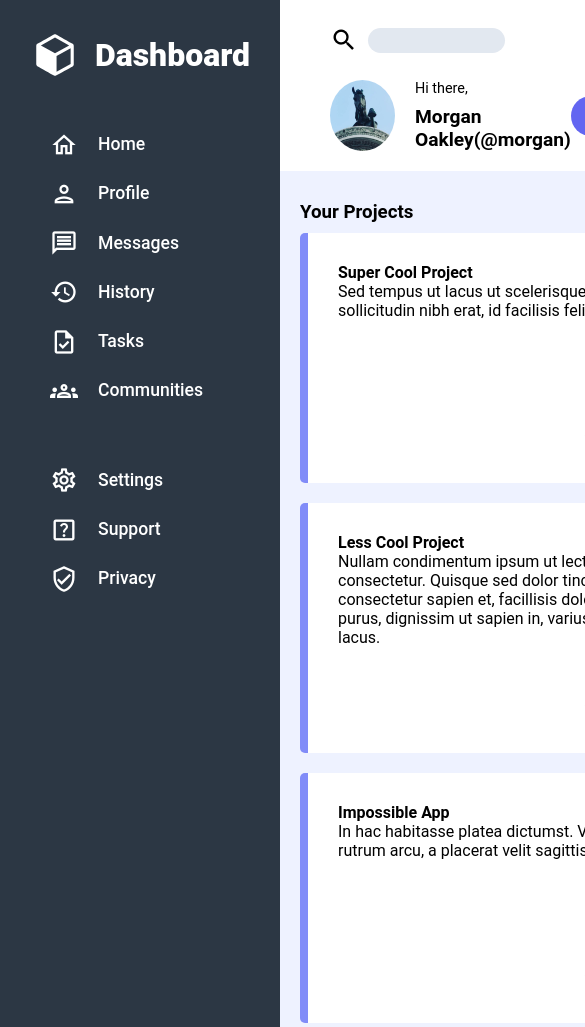
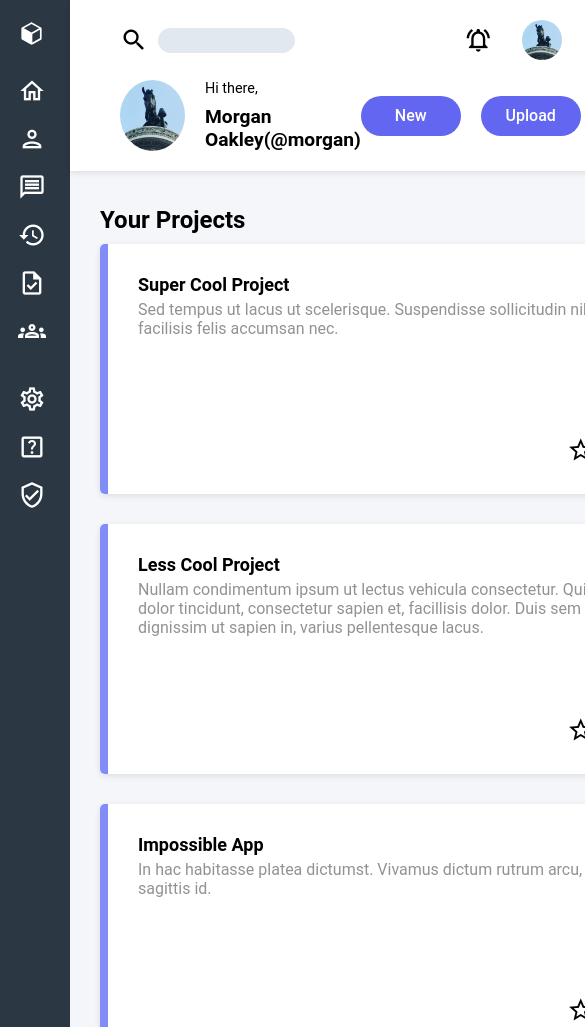
Before and after one commit to ipeng5/admin-dashboard, a plain HTML site: page index.html in a window 390 px wide. Shown: the top 1027 px of the page, 585 px wide, since content can reach past the window. Drawn offline with Linux system fonts and the light colour scheme.

Commit message:
Finish desktop design

```diff
--- a/index.html
+++ b/index.html
@@ -18,7 +18,7 @@
                 <input type="text" name="search" id="search">
             </div>
             <div class="top-user">
-                <span class="material-icons-outlined"> notifications_active </span>
+                <span class="material-icons-outlined bell"> notifications_active </span>
                 <img src="img/profile/MG341.jpeg">
                 <p class="username">Morgan Oakley</p>
             </div>
@@ -51,39 +51,44 @@
         <div class="nav">
             <ul>
                 <li class="nav-item">
-                    <a href="#" class="nav-link"><span class="material-icons-outlined">home</span> Home</a>
+                    <a href="#" class="side-link"><span class="material-icons-outlined">home</span> <span
+                            class="link-text">Home</span></a>
                 </li>
                 <li class="nav-item">
-                    <a href="#" class="nav-link"><span class="material-icons-outlined"> person </span>
-                        Profile</a>
+                    <a href="#" class="side-link"><span class="material-icons-outlined"> person </span>
+                        <span class="link-text">Profile</span></a>
                 </li>
                 <li class="nav-item">
-                    <a href="#" class="nav-link"><span class="material-icons-outlined"> message </span> Messages</a>
+                    <a href="#" class="side-link"><span class="material-icons-outlined"> message </span> <span
+                            class="link-text">Messages</span></a>
                 </li>
                 <li class="nav-item">
-                    <a href="#" class="nav-link"><span class="material-icons-outlined"> history </span> History</a>
+                    <a href="#" class="side-link"><span class="material-icons-outlined"> history </span> <span
+                            class="link-text">History</span></a>
                 </li>
                 <li class="nav-item">
-                    <a href="#" class="nav-link"><span class="material-icons-outlined"> task </span> Tasks</a>
+                    <a href="#" class="side-link"><span class="material-icons-outlined"> task </span> <span
+                            class="link-text">Tasks</span></a>
                 </li>
                 <li class="nav-item">
-                    <a href="#" class="nav-link"><span class="material-icons-outlined"> groups </span>
-                        Communities</a>
+                    <a href="#" class="side-link"><span class="material-icons-outlined"> groups </span>
+                        <span class="link-text">Communities</span></a>
                 </li>
             </ul>
         </div>
         <div class="settings">
             <ul>
                 <li class="settings-item">
-                    <a href="#" class="nav-link"><span class="material-icons-outlined"> settings </span> Settings</a>
+                    <a href="#" class="side-link"><span class="material-icons-outlined"> settings </span> <span
+                            class="link-text">Settings</span></a>
                 </li>
                 <li class="settings-item">
-                    <a href="#" class="nav-link"><span class="material-icons-outlined"> help_center </span>
-                        Support</a>
+                    <a href="#" class="side-link"><span class="material-icons-outlined"> help_center </span>
+                        <span class="link-text">Support</span></a>
                 </li>
                 <li class="settings-item">
-                    <a href="#" class="nav-link"><span class="material-icons-outlined"> verified_user </span>
-                        Privacy</a>
+                    <a href="#" class="side-link"><span class="material-icons-outlined"> verified_user </span>
+                        <span class="link-text">Privacy</span></a>
                 </li>
             </ul>
         </div>
@@ -171,9 +176,6 @@
                         <span class="material-icons-outlined"> share </span>
                     </div>
                 </div>
-
-
-
             </div>
         </div>
         <div class="right">
@@ -202,28 +204,28 @@
                         <img src="img/profile/Screen Shot 2022-09-03 at 00.37.38.png">
                         <div class="trending-text">
                             <p class="trending-name">@tegan</p>
-                            <p>World Peace Builder</p>
+                            <p class="trending-project">World Peace Builder</p>
                         </div>
                     </div>
                     <div class="trending-user">
                         <img src="img/profile/MG341.jpeg">
                         <div class="trending-text">
                             <p class="trending-name">@morgan</p>
-                            <p>Super Cool Project</p>
+                            <p class="trending-project">Super Cool Project</p>
                         </div>
                     </div>
                     <div class="trending-user">
                         <img src="img/profile/Screen Shot 2022-09-03 at 01.03.18.png">
                         <div class="trending-text">
                             <p class="trending-name">@kendall</p>
-                            <p>Life Changing App</p>
+                            <p class="trending-project">Life Changing App</p>
                         </div>
                     </div>
                     <div class="trending-user">
                         <img src="img/profile/Screen Shot 2022-09-03 at 00.37.30.png">
                         <div class="trending-text">
                             <p class="trending-name">@alex</p>
-                            <p>No Traffic Maker</p>
+                            <p class="trending-project">No Traffic Maker</p>
                         </div>
                     </div>
                 </div>
--- a/style.css
+++ b/style.css
@@ -7,11 +7,15 @@
 * {
     margin: 0;
     padding: 0;
-    font-family: 'Roboto', sans-serif;
+    font-family: Roboto, sans-serif, Heletica;
     --color-side: #2C3744;
-    --color-bg: #eef2ff;
+    --color-bg: #F5F6FA;
     --color-card: #818cf8;
     --color-btn: #6366f1;
+    --color-text: #929292;
+    --hover: #c7d2fe;
+    --shadow: 0 2px 6px rgb(0 0 0 / 0.1);
+
 }
 
 
@@ -25,6 +29,9 @@ body {
 
 header {
     padding: 10px 30px;
+    position: relative;
+    z-index: 10;
+    box-shadow: var(--shadow);
 }
 
 .header-top {
@@ -47,6 +54,15 @@ header {
     border-radius: 15px;
 }
 
+.bell {
+    transition: all 0.2s ease-in-out;
+}
+
+.bell:hover {
+    transform: scale(1.1);
+    cursor: pointer;
+}
+
 .top-user {
     display: flex;
     gap: 30px;
@@ -60,6 +76,7 @@ header {
 .header-top img {
     width: 40px;
     border-radius: 50%;
+
 }
 
 .header-bottom {
@@ -110,6 +127,12 @@ header {
     height: 40px;
     border-radius: 30px;
     border: none;
+    transition: 0.3s;
+}
+
+.btn:hover {
+    background-color: var(--color-card);
+    cursor: pointer;
 }
 
 aside {
@@ -119,7 +142,6 @@ aside {
     flex-direction: column;
     gap: 40px;
     padding: 30px;
-
 }
 
 aside li {
@@ -141,11 +163,17 @@ aside a {
     text-decoration: none;
 }
 
-.nav-link {
+aside a:hover {
+    color: var(--hover);
+}
+
+.side-link {
     display: flex;
     align-items: center;
     gap: 20px;
 }
+
+
 
 .logo {
     display: flex;
@@ -156,7 +184,11 @@ aside a {
 .logo span {
     color: white;
     font-weight: 900;
-    font-size: xx-large;
+    font-size: 2em;
+}
+
+.logo:hover {
+    cursor: pointer;
 }
 
 svg {
@@ -176,14 +208,14 @@ header {
 main {
     background-color: var(--color-bg);
     display: grid;
-    grid-template-columns: 3fr 1fr;
-    gap: 20px;
-    padding: 20px;
-
+    grid-template-columns: 3fr 300px;
+    gap: 30px;
+    padding: 25px 30px;
 }
 
 .right {
     grid-column: 2 / 3;
+    max-width: 300px;
     display: flex;
     flex-direction: column;
 }
@@ -196,7 +228,7 @@ main {
     display: grid;
     grid-template-columns: 1fr 1fr;
     grid-template-columns: repeat(auto-fill, minmax(300px, 1fr));
-    gap: 20px;
+    gap: 30px;
 }
 
 
@@ -209,8 +241,10 @@ main {
     justify-content: space-between;
     padding: 30px;
     border-left: 8px solid var(--color-card);
+    box-shadow: var(--shadow);
 
 }
+
 
 .actions {
     display: flex;
@@ -222,11 +256,45 @@ main {
     background-color: white;
     border-radius: 5px;
     padding: 30px;
+    box-shadow: var(--shadow);
+
+}
+
+.announcement-heading {
+    font-size: 15px;
+    font-weight: bold;
+    padding-bottom: 5px;
+}
+
+.announcement-heading:hover {
+    color: var(--color-btn);
+    cursor: pointer;
+}
+
+.announcement-text {
+    color: var(--color-text);
+    font-size: 12px;
+}
+
+.card-text p {
+    color: var(--color-text);
+
+}
+
+h4 {
+    font-size: 18px;
+    padding-bottom: 5px;
+}
+
+h4:hover {
+    color: var(--color-btn);
+    cursor: pointer;
 }
 
 hr {
     margin: 15px 0 15px 0;
-    border-top: 1px solid rgba(128, 128, 128, 0.495);
+    border-top: 1px solid rgba(186, 186, 186, 0.495);
+
 }
 
 .trending-container {
@@ -236,12 +304,19 @@ hr {
     display: flex;
     flex-direction: column;
     gap: 25px;
+    box-shadow: var(--shadow);
+
 }
 
 .trending-user {
     display: flex;
     gap: 15px;
     align-items: center;
+}
+
+.trending-user:hover {
+    color: var(--color-btn);
+    cursor: pointer;
 }
 
 .trending img {
@@ -251,4 +326,97 @@ hr {
 
 h3 {
     padding: 10px 0;
+    font-size: 1.5em;
 }
+
+.trending h3 {
+    margin-top: 30px;
+}
+
+.trending-name {
+    font-size: 15px;
+    padding-bottom: 5px;
+}
+
+.trending-project {
+    font-size: 13px;
+    color: var(--color-text)
+}
+
+
+@media (max-width: 1100px) {
+    main {
+        grid-template-columns: 3fr 2fr;
+        gap: 20px;
+        padding: 15px 20px;
+    }
+
+    .project-container {
+        gap: 20px;
+    }
+
+    .logo span {
+        font-size: 1.5em;
+    }
+
+    svg {
+        width: 40px;
+    }
+
+    aside {
+        gap: 20px;
+        padding: 20px 25px 15px 15px;
+    }
+
+    aside li {
+        line-height: 2.5em;
+        font-size: 1em;
+        font-weight: 500;
+    }
+
+
+
+}
+
+@media (max-width: 975px) {
+
+
+    main {
+        background-color: var(--color-bg);
+        display: flex;
+        flex-direction: column;
+        gap: 30px;
+        padding: 25px 30px;
+    }
+
+    .project-container {
+        width: 100% display: flex;
+        flex-direction: column;
+        flex-wrap: wrap;
+        gap: 30px;
+    }
+
+
+}
+
+@media (max-width: 770px) {
+
+    .link-text,
+    .logo span {
+        display: none;
+    }
+
+    svg {
+        padding-left: 3px;
+    }
+
+    .nav-item,
+    .settings-item {
+        padding: 10px 0 10px 3px;
+        align-items: center;
+    }
+
+    aside {
+        width: 70px;
+    }
+}
```
